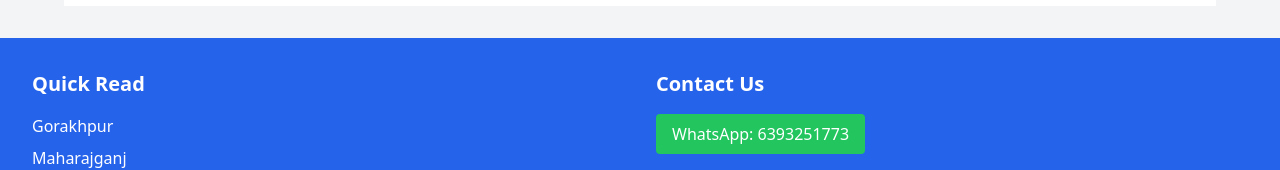
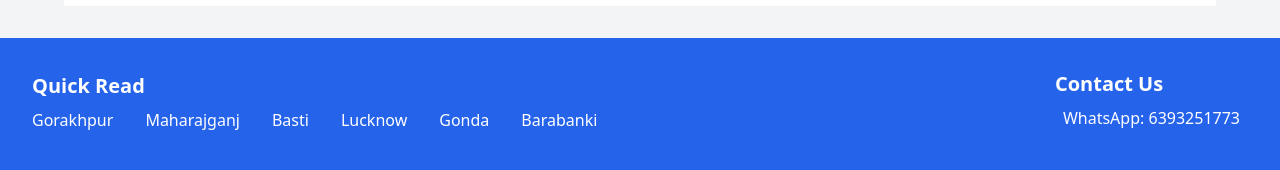
Before and after one commit to shahiadarsh/District-news-website, a React (Create React App) app: page /news/1 in a window 1280 px wide. Shown: the part 630-800 px from the top of the page. Built offline with nearby package versions, Linux system fonts and the light colour scheme; no server answers.

Commit message:
Update Footer.js

```diff
--- a/src/components/Footer.js
+++ b/src/components/Footer.js
@@ -26,16 +26,16 @@ const Footer = () => {
         ? 'bg-gray-800 text-gray-200'
         : 'bg-blue-600 text-white'
     } p-8 transition-colors duration-300`}>
-      <div className="container mx-auto">
-        <div className="grid grid-cols-1 md:grid-cols-2 gap-8">
+      <div className="container mx-auto ">
+        <div className="flex justify-between gap-8 items-center">
           <div>
-            <h3 className="text-xl font-bold mb-4">Quick Read</h3>
-            <ul className="space-y-2">
+            <h3 className="text-xl font-bold mb-2">Quick Read</h3>
+            <ul className="flex flex-row gap-8 justify-center">
               {blocks.map(block => (
                 <li key={block}>
                   <button
                     onClick={() => handleNavigation(`/${block}`)}
-                    className={`hover:text-blue-300 transition duration-200`}
+                    className={`hover:text-blue-300 transition duration-200 `}
                   >
                     {block}
                   </button>
@@ -44,16 +44,18 @@ const Footer = () => {
             </ul>
           </div>
           <div>
-            <h3 className="text-xl font-bold mb-4">Contact Us</h3>
+            <h3 className="text-xl font-bold mb-1">Contact Us</h3>
             <a
-              href="https://wa.me/919569729522"
+              href="https://wa.me/916393251773"
               target="_blank"
               rel="noopener noreferrer"
-              className={`${
-                darkMode
-                  ? 'bg-green-700 hover:bg-green-600'
-                  : 'bg-green-500 hover:bg-green-600'
-              } text-white px-4 py-2 rounded inline-block transition duration-200`}
+              className={
+              //   `${
+              //   darkMode
+              //     ? 'bg-green-700 hover:bg-green-600'
+              //     : 'bg-green-500 hover:bg-green-600'
+              // }
+               `text-white px-2 py-1 rounded inline-block transition duration-200`}
             >
               WhatsApp: 6393251773
             </a>
@@ -61,7 +63,7 @@ const Footer = () => {
         </div>
         <div className="mt-8 text-center">
           <p className="opacity-75">
-            &copy; {new Date().getFullYear()} Siddharthnagar Times 24. All rights reserved.
+            &copy; {new Date().getFullYear()} Gorakhpur Times 24. All rights reserved.
           </p>
         </div>
       </div>
```
